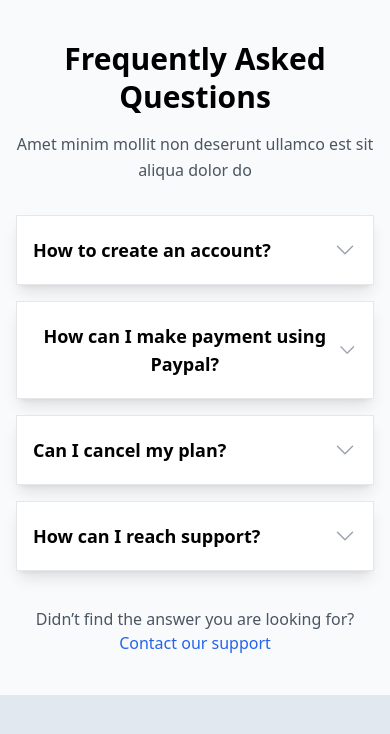
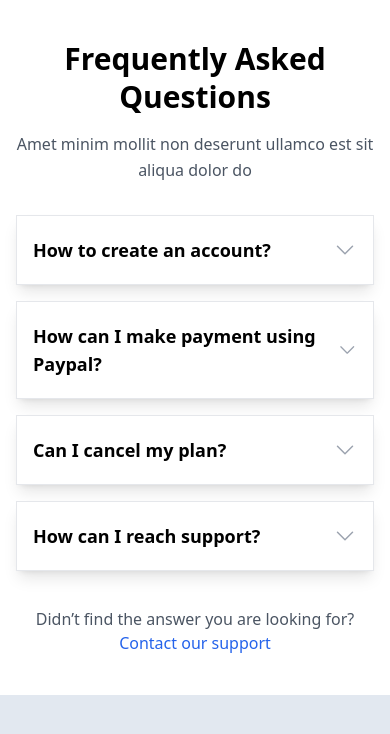
Before and after one commit to FaiqueMZM/react-components, a React (Vite) app: page /faq/box in a window 390 px wide. Shown: the top 734 px of the page. Built offline with nearby package versions, Linux system fonts and the light colour scheme.

Commit message:
updated box accordion

```diff
--- a/src/components/FAQ/BoxAccordionFAQ.tsx
+++ b/src/components/FAQ/BoxAccordionFAQ.tsx
@@ -28,7 +28,7 @@ const BoxAccordionFAQ: React.FC = () => {
   ];
 
   return (
-    <section className="py-10 bg-gray-50 sm:py-16 lg:py-24">
+    <section className="py-10 bg-white sm:py-16 lg:py-18">
       <div className="px-4 mx-auto sm:px-6 lg:px-8 max-w-7xl">
         <div className="max-w-2xl mx-auto text-center">
           <h2 className="text-3xl font-bold leading-tight text-black sm:text-4xl lg:text-5xl">
@@ -49,7 +49,7 @@ const BoxAccordionFAQ: React.FC = () => {
             >
               <button
                 type="button"
-                className="flex items-center justify-between w-full px-4 py-5 sm:p-6"
+                className="flex items-center text-left justify-between w-full px-4 py-5 sm:p-6"
                 onClick={() => toggleAccordion(index)}
               >
                 <span className="text-lg font-semibold text-black">
```
